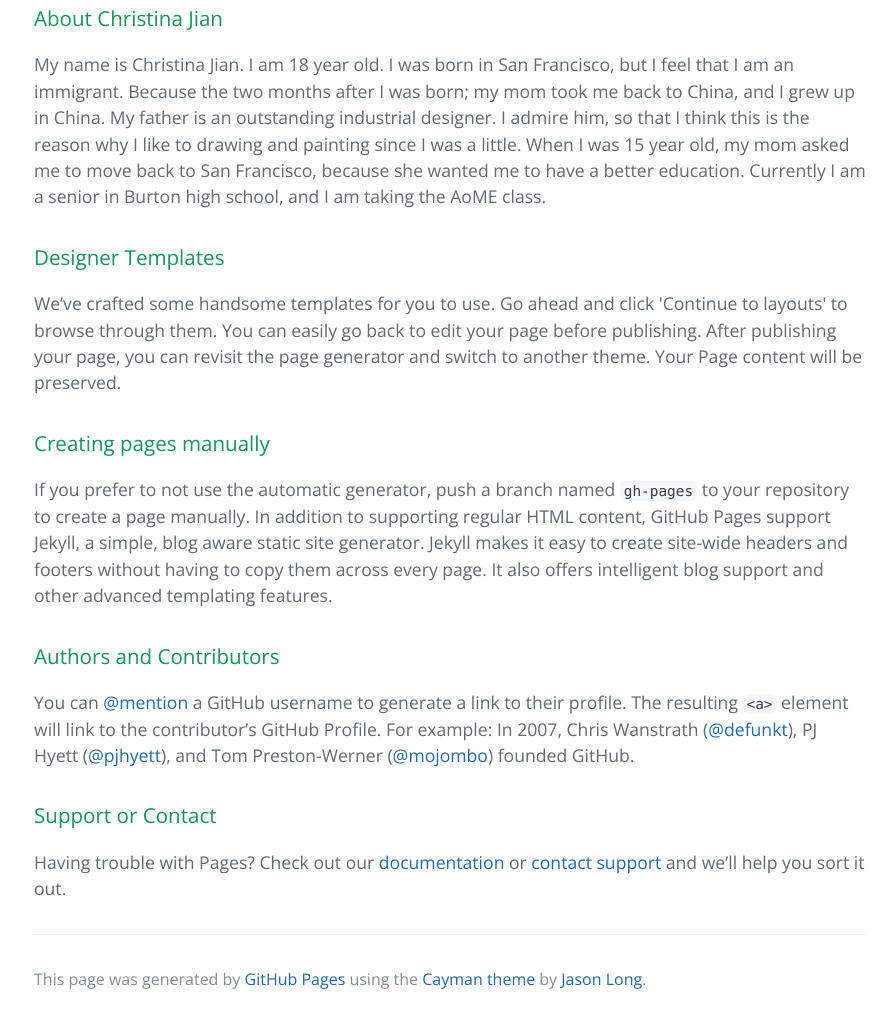
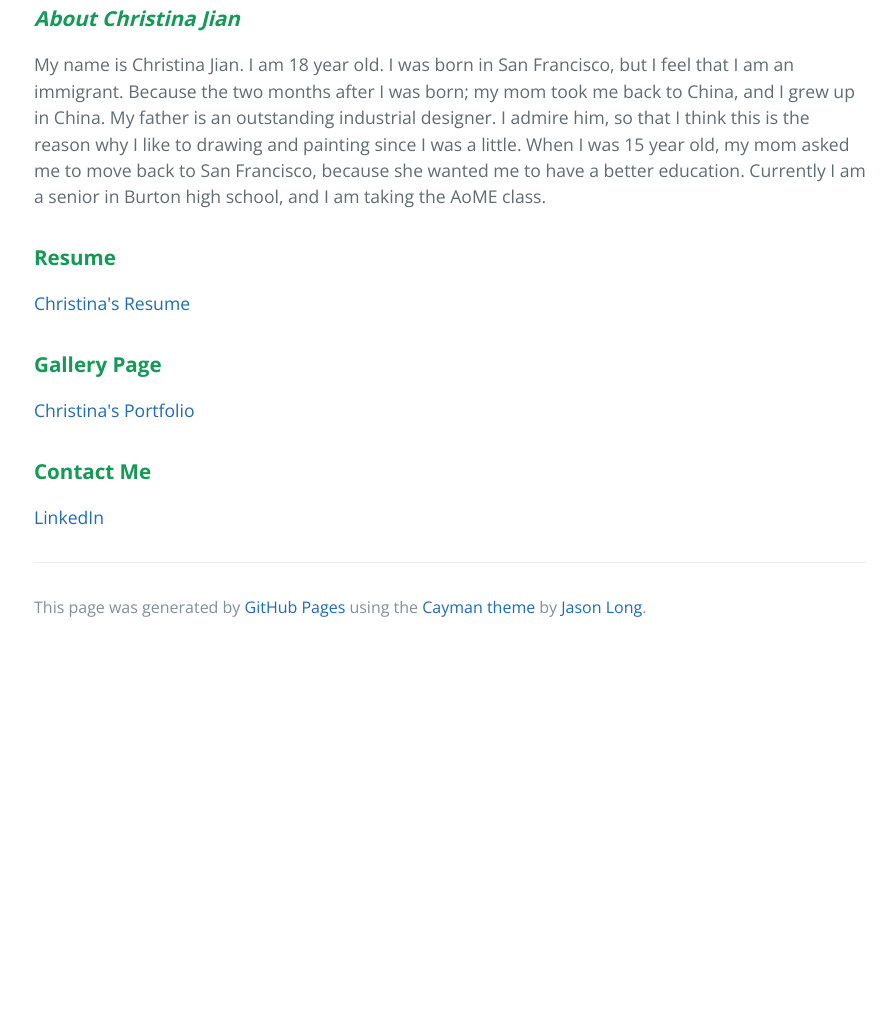
Before and after one commit to CHJIAN/CHJIAN.github.io, a plain HTML site: page index.html in a window 1280 px wide. Shown: the part 299-1322 px from the top of the page, without its empty margins (190-1086 px from the left). After the commit the page ends 950 px from the top, so only its background shows below. Drawn offline with nearby package versions, Linux system fonts and the light colour scheme.

Commit message:
Replace master branch with page content via GitHub

```diff
--- a/index.html
+++ b/index.html
@@ -17,29 +17,28 @@
 
     <section class="main-content">
       <h3>
-<a id="about-christina-jian" class="anchor" href="#about-christina-jian" aria-hidden="true"><span class="octicon octicon-link"></span></a>About Christina Jian</h3>
+<a id="about-christina-jian" class="anchor" href="#about-christina-jian" aria-hidden="true"><span class="octicon octicon-link"></span></a><strong><em>About Christina Jian</em></strong>
+</h3>
 
 <p>My name is Christina Jian. I am 18 year old. I was born in San Francisco, but I feel that I am an immigrant. Because the two months after I was born; my mom took me back to China, and I grew up in China. My father is an outstanding industrial designer. I admire him, so that I think this is the reason why I like to drawing and painting since I was a little.  When I was 15 year old, my mom asked me to move back to San Francisco, because she wanted me to have a better education. Currently I am a senior in Burton high school, and I am taking the AoME class. </p>
 
 <h3>
-<a id="designer-templates" class="anchor" href="#designer-templates" aria-hidden="true"><span class="octicon octicon-link"></span></a>Designer Templates</h3>
+<a id="resume" class="anchor" href="#resume" aria-hidden="true"><span class="octicon octicon-link"></span></a><strong>Resume</strong>
+</h3>
 
-<p>We’ve crafted some handsome templates for you to use. Go ahead and click 'Continue to layouts' to browse through them. You can easily go back to edit your page before publishing. After publishing your page, you can revisit the page generator and switch to another theme. Your Page content will be preserved.</p>
+<p><a href="https://docs.google.com/document/d/1wLU0Wk5BTbVa9RJDc3T-tzY8VEsga_2lds7ss7P02qA/edit?usp=sharing">Christina's Resume</a></p>
 
 <h3>
-<a id="creating-pages-manually" class="anchor" href="#creating-pages-manually" aria-hidden="true"><span class="octicon octicon-link"></span></a>Creating pages manually</h3>
+<a id="gallery-page" class="anchor" href="#gallery-page" aria-hidden="true"><span class="octicon octicon-link"></span></a><strong>Gallery Page</strong>
+</h3>
 
-<p>If you prefer to not use the automatic generator, push a branch named <code>gh-pages</code> to your repository to create a page manually. In addition to supporting regular HTML content, GitHub Pages support Jekyll, a simple, blog aware static site generator. Jekyll makes it easy to create site-wide headers and footers without having to copy them across every page. It also offers intelligent blog support and other advanced templating features.</p>
+<p><a href="https://github.com/CHJIAN/Christinaporfolio.git">Christina's Portfolio</a></p>
 
 <h3>
-<a id="authors-and-contributors" class="anchor" href="#authors-and-contributors" aria-hidden="true"><span class="octicon octicon-link"></span></a>Authors and Contributors</h3>
+<a id="contact-me" class="anchor" href="#contact-me" aria-hidden="true"><span class="octicon octicon-link"></span></a><strong>Contact Me</strong>
+</h3>
 
-<p>You can <a href="https://github.com/blog/821" class="user-mention">@mention</a> a GitHub username to generate a link to their profile. The resulting <code>&lt;a&gt;</code> element will link to the contributor’s GitHub Profile. For example: In 2007, Chris Wanstrath (<a href="https://github.com/defunkt" class="user-mention">@defunkt</a>), PJ Hyett (<a href="https://github.com/pjhyett" class="user-mention">@pjhyett</a>), and Tom Preston-Werner (<a href="https://github.com/mojombo" class="user-mention">@mojombo</a>) founded GitHub.</p>
-
-<h3>
-<a id="support-or-contact" class="anchor" href="#support-or-contact" aria-hidden="true"><span class="octicon octicon-link"></span></a>Support or Contact</h3>
-
-<p>Having trouble with Pages? Check out our <a href="https://help.github.com/pages">documentation</a> or <a href="https://github.com/contact">contact support</a> and we’ll help you sort it out.</p>
+<p><a href="https://www.linkedin.com/home?trk=nav_responsive_tab_home">LinkedIn</a></p>
 
       <footer class="site-footer">
 
```
Also changed, not shown: params.json (+1 -1 lines).
